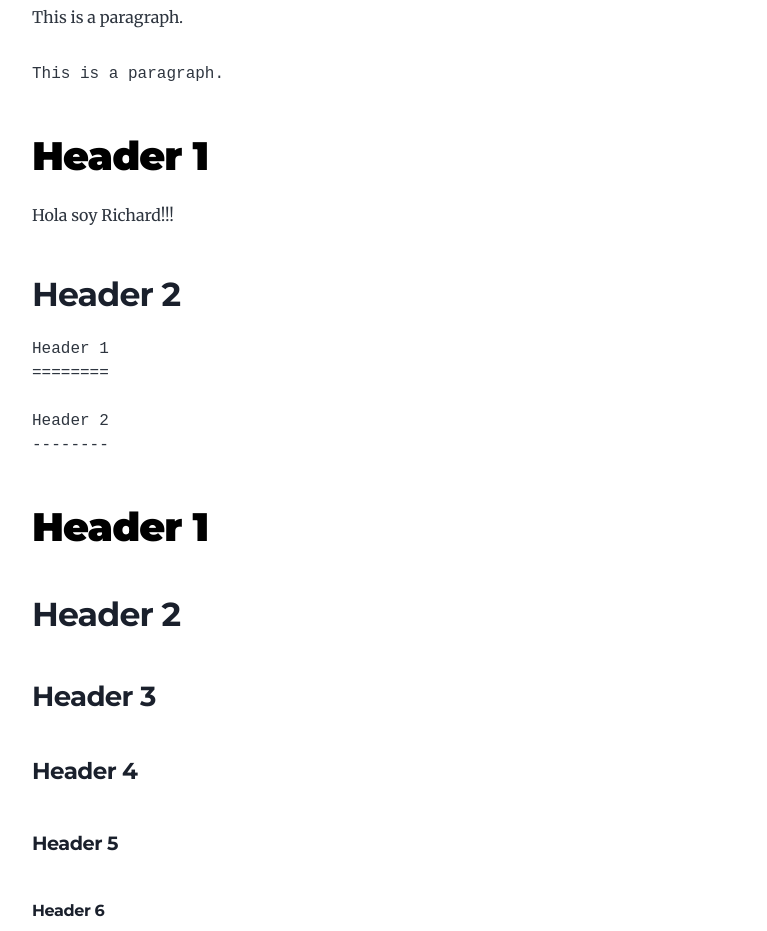
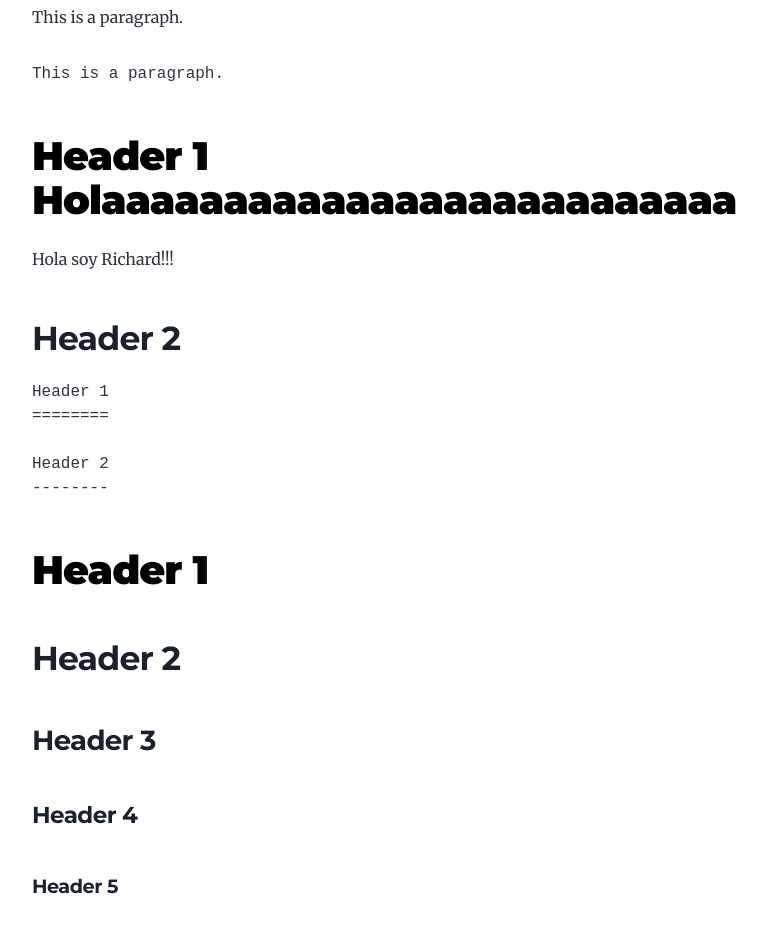
Before and after one commit to qoobarich/richard-escobar, a Gatsby site: page /hello-world/ in a window 1280 px wide. Shown: the part 2560-3491 px from the top of the page, without its empty margins (292-1059 px from the left). Built offline with nearby package versions, Linux system fonts and the light colour scheme; Gatsby itself is replaced by a stand-in of ours; some packages are replaced by stand-ins of ours; code samples lack their colours.

Commit message:
Update index.md

```diff
--- a/content/blog/hello-world/index.md
+++ b/content/blog/hello-world/index.md
@@ -39,7 +39,7 @@ This is a paragraph.
 
     This is a paragraph.
 
-# Header 1
+# Header 1 Holaaaaaaaaaaaaaaaaaaaaaaaaaa
 Hola soy Richard!!!
 ## Header 2
 
```
